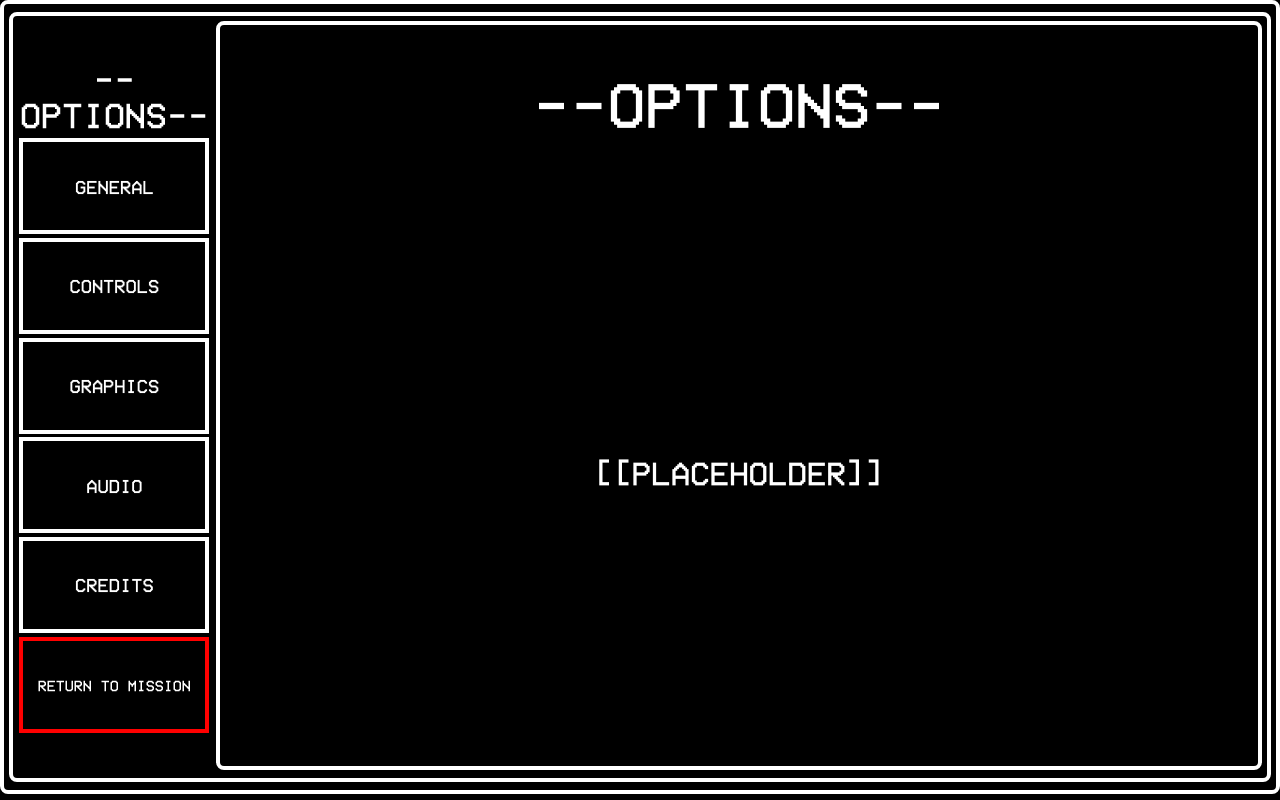
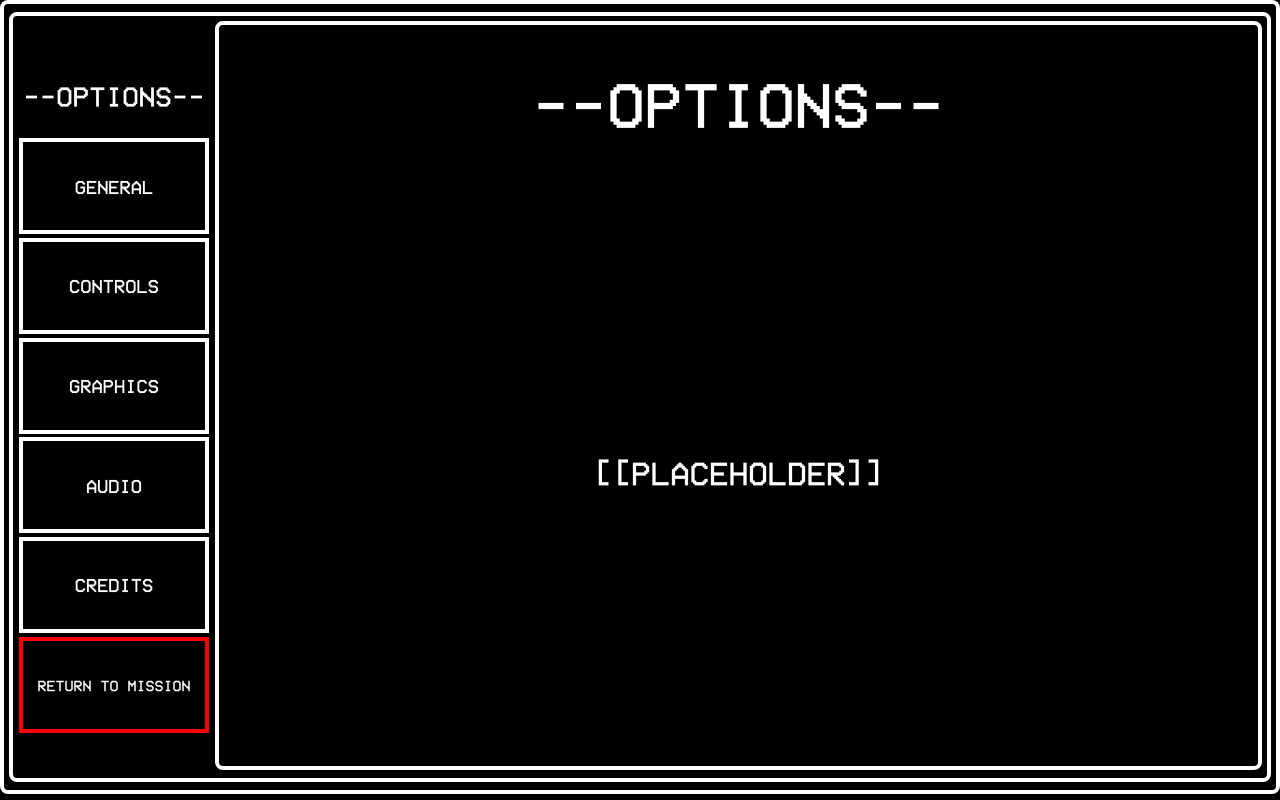
Before and after one commit to Leon17TheProgramer/ULTRAKILL-Terminal-Website, a plain HTML site: page index.html in a window 1280 px wide. Both pictures are taken after a click on the button "OPTIONS". Drawn offline with Linux system fonts and the light colour scheme.

Commit message:
Options Text Size Change

```diff
--- a/code.js
+++ b/code.js
@@ -119,7 +119,7 @@ function optionsmenu(){
     let rightBox = document.getElementById("right-box");
     let leftBox = document.getElementById("left-box");
     leftBox.innerHTML = `<div class="menu1">
-        <p class="menu2">--OPTIONS--</p>
+        <p class="options-text">--OPTIONS--</p>
     </div>
 
     <div class="buttons">
--- a/style.css
+++ b/style.css
@@ -1510,3 +1510,11 @@ body{
 .l17-image:hover{
     width: 25vw;
 }
+.options-text{
+    color: white;
+    font-size: 2.2vw;
+    text-align: center;
+    padding: 0;
+    margin: 0;
+    justify-content: center;
+}
```
